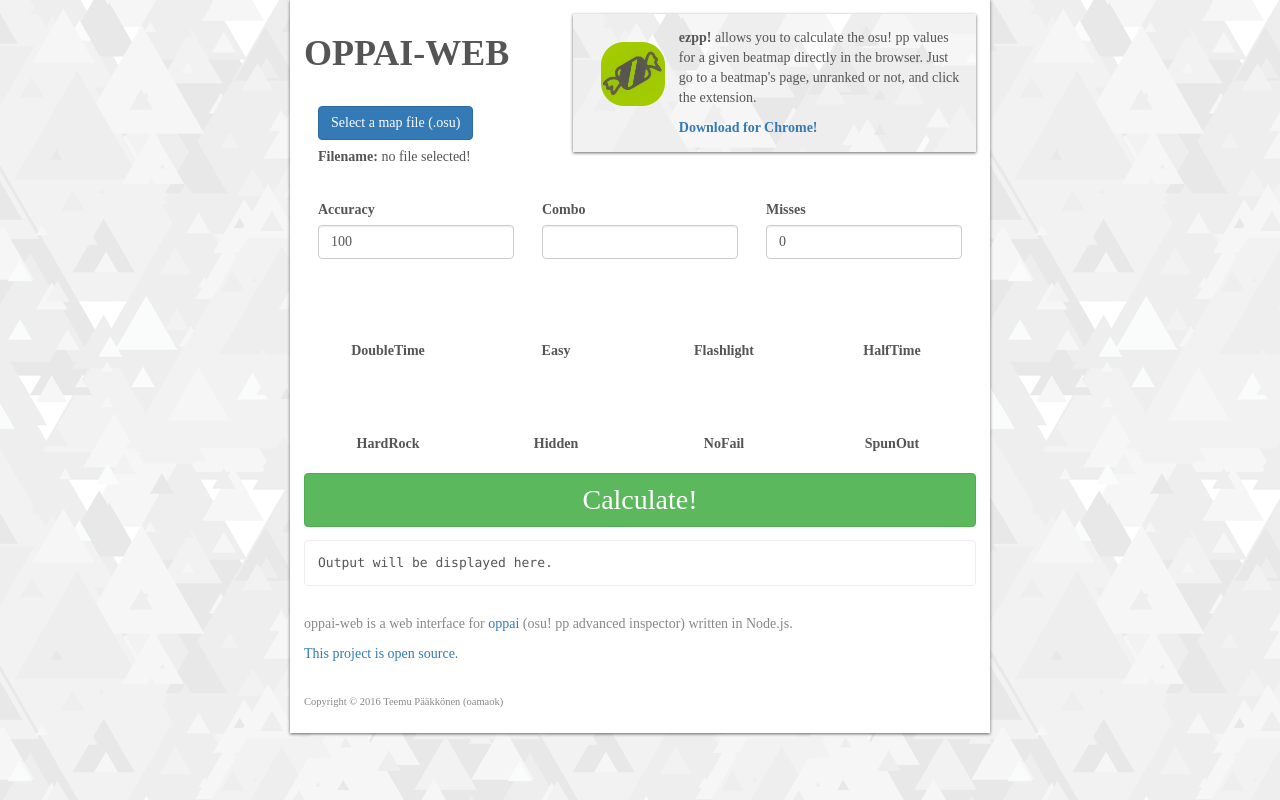
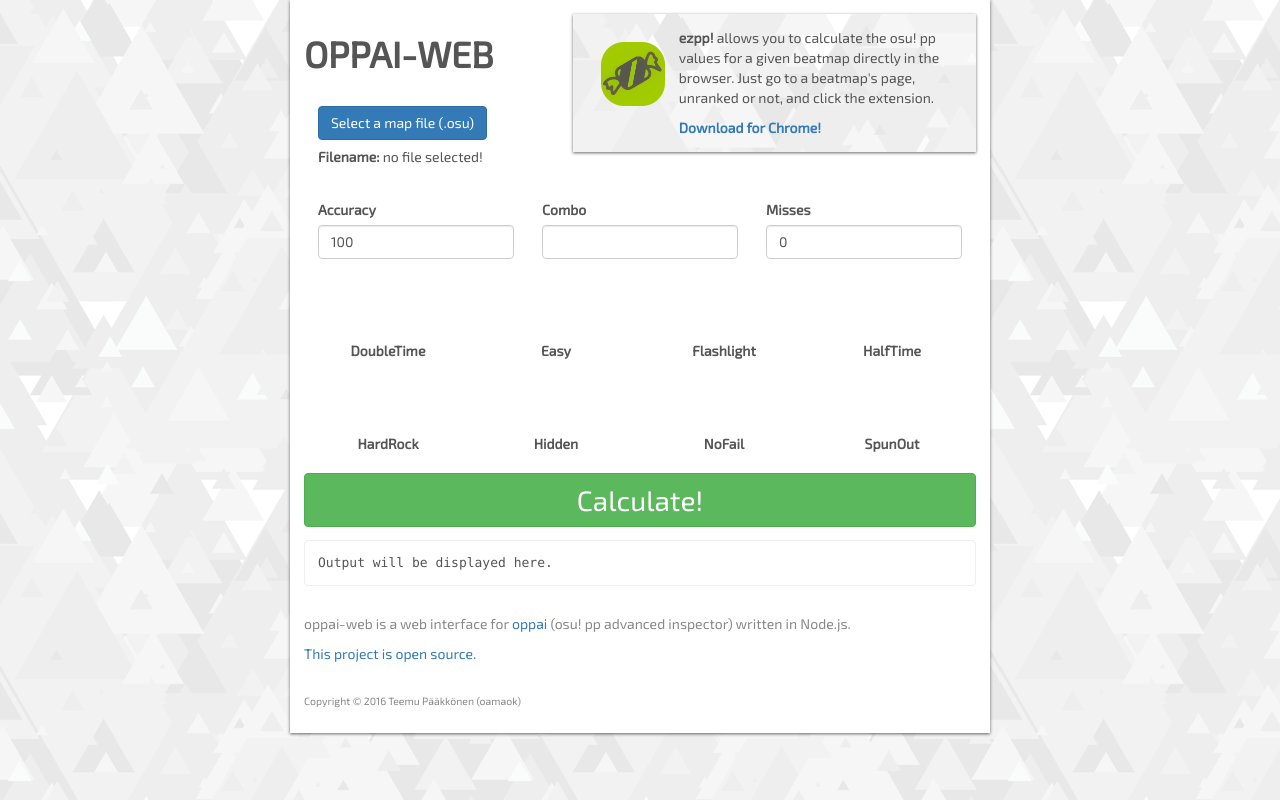
Before and after one commit to oamaok/oppai-web, a website built with webpack: page web/index.html in a window 1280 px wide. Built offline with nearby package versions, Linux system fonts and the light colour scheme.

Commit message:
Update index.html

```diff
--- a/web/index.html
+++ b/web/index.html
@@ -9,7 +9,7 @@
   <meta name="description" content="simple, online pp calculator for osu!">
   <meta name="tags" content="osu, pp, calculator, performance points, beatmap, oppai, mods, accuracy, combo, misses">
   <title>oppai-web - online pp calculator for osu!</title>
-  <link rel="stylesheet" href="https://maxcdn.bootstrapcdn.com/bootstrap/3.3.7/css/bootstrap.min.css" integrity="sha384-BVYiiSIFeK1dGmJRAkycuHAHRg32OmUcww7on3RYdg4Va+PmSTsz/K68vbdEjh4u" crossorigin="anonymous"
+  <link rel="stylesheet" href="https://maxcdn.bootstrapcdn.com/bootstrap/3.3.7/css/bootstrap.min.css" integrity="sha384-BVYiiSIFeK1dGmJRAkycuHAHRg32OmUcww7on3RYdg4Va+PmSTsz/K68vbdEjh4u" crossorigin="anonymous">
   <link href="https://fonts.googleapis.com/css?family=Exo 2" rel="stylesheet" type="text/css">
 </head>
 <body>
```
